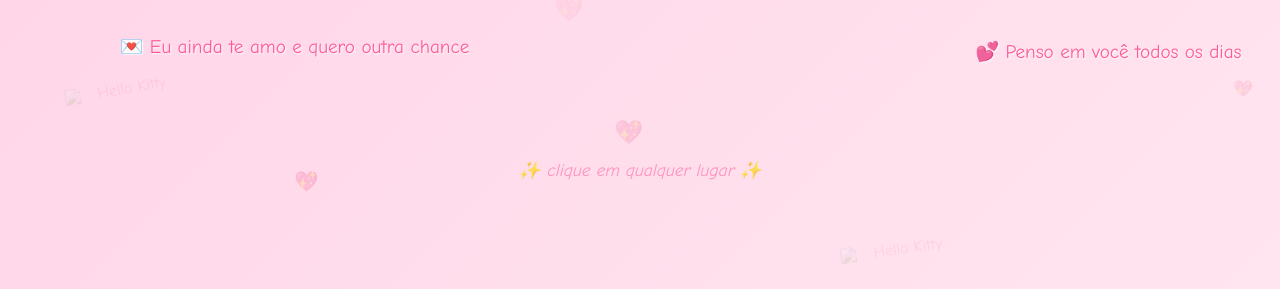
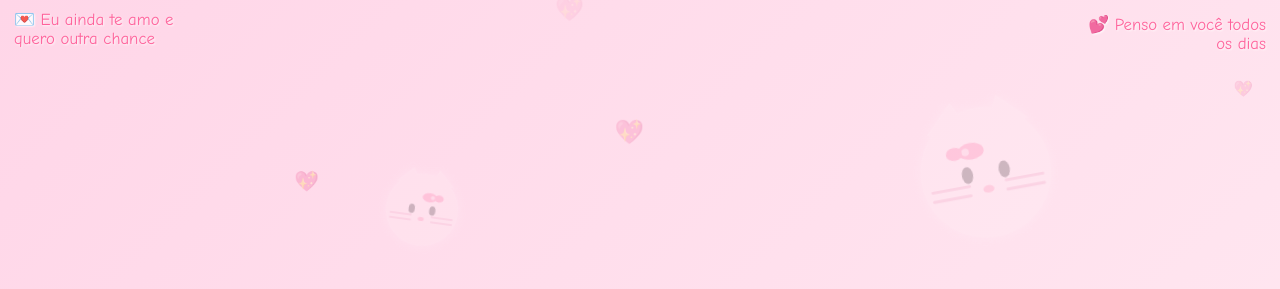
Before and after one commit to miguelmachado2930-cloud/Lucas-amor.com, a plain HTML site: page index.html in a window 1280 px wide. Shown: the top 289 px of the page. Drawn offline with Linux system fonts and the light colour scheme.

Commit message:
Update index.html

```diff
--- a/index.html
+++ b/index.html
@@ -1,103 +1,108 @@
 <!DOCTYPE html>
 <html lang="pt-BR">
 <head>
-  <meta charset="UTF-8">
-  <meta name="viewport" content="width=device-width, initial-scale=1.0">
+  <meta charset="utf-8" />
+  <meta name="viewport" content="width=device-width,initial-scale=1" />
   <title>Ainda tenho sentimentos por vc 💖</title>
   <style>
-    * {
+    @import url('https://fonts.googleapis.com/css2?family=Pacifico&display=swap');
+
+    :root {
+      --pink1: #ffd6e8;
+      --pink2: #ffeaf2;
+      --accent: #ff4d8d;
+    }
+
+    html, body {
+      height: 100%;
       margin: 0;
       padding: 0;
-      box-sizing: border-box;
+      font-family: "Comic Sans MS", cursive, sans-serif;
+      background: linear-gradient(135deg, var(--pink1), var(--pink2));
+      overflow: hidden;
+      user-select: none;
+      -webkit-font-smoothing: antialiased;
     }
 
-    body {
-      background: linear-gradient(135deg, #ffd6e8, #ffeaf2);
-      font-family: 'Comic Sans MS', cursive, sans-serif;
-      color: #ff4d8d;
-      text-align: center;
-      height: 100vh;
-      overflow: hidden;
-      user-select: none;
-      position: relative;
+    /* Gatinhas Hello Kitty */
+    .kitty {
+      position: absolute;
+      opacity: 0.22; /* um pouco mais visível */
+      pointer-events: none;
+      z-index: 1;
+      filter: drop-shadow(0 0 6px rgba(255,255,255,0.7));
+      transition: transform 20s ease-in-out;
     }
 
-    /* Fundo Hello Kitty */
-    .bg-img {
+    /* Clique */
+    .click-text {
       position: absolute;
-      width: 120px;
-      opacity: 0.12; /* um pouco mais visível */
-      z-index: 0;
+      top: 42%;
+      left: 50%;
+      transform: translate(-50%, -50%);
+      font-family: 'Pacifico', cursive;
+      font-size: 1.5rem;
+      color: #ff69b4;
+      animation: glow 2.2s ease-in-out infinite;
+      z-index: 4;
     }
 
-    .hello1 { top: 10%; left: 5%; transform: rotate(-10deg); }
-    .hello2 { top: 70%; right: 10%; transform: rotate(15deg); }
-    .hello3 { bottom: 15%; left: 25%; transform: rotate(5deg); }
-    .hello4 { top: 30%; right: 25%; transform: rotate(-8deg); }
+    @keyframes glow {
+      0%, 100% { text-shadow: 0 0 8px rgba(255,255,255,0.9); }
+      50% { text-shadow: 0 0 20px rgba(255,182,217,0.95), 0 0 30px rgba(255,255,255,0.9); }
+    }
 
     /* Texto principal */
-    .click-hint {
-      position: absolute;
-      top: 20%;
-      left: 50%;
-      transform: translateX(-50%);
-      font-size: 1.1em;
-      color: #ff80b3;
-      font-style: italic;
-      opacity: 0.8;
-      z-index: 2;
-    }
-
     h1 {
       position: absolute;
       top: 50%;
       left: 50%;
       transform: translate(-50%, -50%);
-      font-size: clamp(1.3em, 4vw, 2.5em);
+      font-size: 2.4rem;
+      color: var(--accent);
       animation: pulse 2s infinite;
-      z-index: 2;
-      padding: 0 10px;
+      z-index: 5;
     }
 
     @keyframes pulse {
       0% { transform: translate(-50%, -50%) scale(1); }
-      50% { transform: translate(-50%, -50%) scale(1.08); color: #ff66a3; }
+      50% { transform: translate(-50%, -50%) scale(1.06); color: #ff66a3; }
       100% { transform: translate(-50%, -50%) scale(1); }
     }
 
     /* Frases nos cantos */
     .corner {
       position: absolute;
-      font-size: clamp(0.8em, 2vw, 1.2em);
-      opacity: 0.9;
-      width: 40%;
+      width: 180px;
+      font-size: 1.05rem;
+      color: var(--accent);
+      opacity: 0.85;
       text-shadow: 1px 1px 2px #fff;
-      z-index: 2;
+      z-index: 5;
     }
 
-    .top-left { top: 5%; left: 3%; animation: float 4s ease-in-out infinite; }
-    .top-right { top: 5%; right: 3%; animation: float 5s ease-in-out infinite; text-align: right; }
-    .bottom-left { bottom: 5%; left: 3%; animation: float 6s ease-in-out infinite; }
-    .bottom-right { bottom: 5%; right: 3%; animation: float 7s ease-in-out infinite; text-align: right; }
+    .top-left { top: 14px; left: 14px; animation: float 4s ease-in-out infinite; }
+    .top-right { top: 14px; right: 14px; animation: float 5.2s ease-in-out infinite; text-align: right; }
+    .bottom-left { bottom: 14px; left: 14px; animation: float 6s ease-in-out infinite; }
+    .bottom-right { bottom: 14px; right: 14px; animation: float 7s ease-in-out infinite; text-align: right; }
 
     @keyframes float {
-      0% { transform: translateY(0px); }
+      0% { transform: translateY(0); }
       50% { transform: translateY(-10px); }
-      100% { transform: translateY(0px); }
+      100% { transform: translateY(0); }
     }
 
-    /* Corações subindo */
+    /* Corações animados */
     .heart {
       position: absolute;
-      color: #ff4d8d;
       font-size: 20px;
-      animation: rise 6s linear infinite;
-      z-index: 1;
+      z-index: 3;
+      animation: rise 6s linear forwards;
     }
 
     @keyframes rise {
-      0% { transform: translateY(100vh) scale(0.8); opacity: 0.8; }
-      100% { transform: translateY(-10vh) scale(1.5); opacity: 0; }
+      0% { transform: translateY(100vh) scale(0.85); opacity: 0.9; }
+      100% { transform: translateY(-10vh) scale(1.45); opacity: 0; }
     }
 
     audio { display: none; }
@@ -105,54 +110,92 @@
 </head>
 <body>
 
-  <!-- Imagens Hello Kitty -->
-  <img src="hello1.png" alt="Hello Kitty" class="bg-img hello1">
-  <img src="hello2.png" alt="Hello Kitty" class="bg-img hello2">
-  <img src="hello1.png" alt="Hello Kitty" class="bg-img hello3">
-  <img src="hello2.png" alt="Hello Kitty" class="bg-img hello4">
+  <!-- Texto de clique -->
+  <div class="click-text">Clique em qualquer lugar 💕</div>
 
-  <!-- Texto -->
-  <div class="click-hint">✨ clique em qualquer lugar ✨</div>
+  <!-- Título -->
   <h1>Eu, <b>Lucas Klein Pereira</b>, te amo muito! 💖</h1>
 
-  <!-- Frases românticas -->
+  <!-- Frases -->
   <div class="corner top-left">💌 Eu ainda te amo e quero outra chance</div>
   <div class="corner top-right">💕 Penso em você todos os dias</div>
   <div class="corner bottom-left">🌹 Meu coração ainda é seu</div>
   <div class="corner bottom-right">💘 Volta pra mim, por favor</div>
 
   <!-- Música -->
-  <audio id="bgmusic" autoplay loop>
+  <audio id="bgmusic" loop>
     <source src="see_you_again_instrumental.mp3" type="audio/mpeg">
   </audio>
 
   <script>
-    // Corações subindo
+    // SVG da Hello Kitty (inline, simples e leve)
+    const kittySVG = `
+      <svg viewBox="0 0 200 200" xmlns="http://www.w3.org/2000/svg">
+        <circle cx="100" cy="100" r="70" fill="#fff5f8"/>
+        <polygon points="45,50 75,20 95,60" fill="#fff5f8"/>
+        <polygon points="155,50 125,20 105,60" fill="#fff5f8"/>
+        <ellipse cx="80" cy="100" rx="6" ry="9" fill="#222"/>
+        <ellipse cx="120" cy="100" rx="6" ry="9" fill="#222"/>
+        <ellipse cx="100" cy="118" rx="6" ry="4" fill="#ff8ab0"/>
+        <g stroke="#f0a3c2" stroke-width="3" stroke-linecap="round">
+          <line x1="40" y1="112" x2="80" y2="112" />
+          <line x1="40" y1="122" x2="80" y2="122" />
+          <line x1="160" y1="112" x2="120" y2="112" />
+          <line x1="160" y1="122" x2="120" y2="122" />
+        </g>
+        <g transform="translate(58,60) scale(.5)">
+          <ellipse cx="60" cy="30" rx="28" ry="18" fill="#ff6ea3"/>
+          <ellipse cx="24" cy="30" rx="18" ry="14" fill="#ff6ea3"/>
+          <circle cx="48" cy="30" r="8" fill="#ffd1e3"/>
+        </g>
+      </svg>
+    `;
+
+    // Cria várias gatinhas em posições e tamanhos aleatórios
+    for (let i = 0; i < 10; i++) {
+      const div = document.createElement('div');
+      div.classList.add('kitty');
+      div.innerHTML = kittySVG;
+      div.style.left = Math.random() * 90 + 'vw';
+      div.style.top = Math.random() * 90 + 'vh';
+      const size = 100 + Math.random() * 150;
+      div.style.width = size + 'px';
+      div.style.transform = `rotate(${Math.random() * 40 - 20}deg) scale(${Math.random() < 0.5 ? -1 : 1},1)`;
+      document.body.appendChild(div);
+    }
+
+    // corações flutuando
     function createHeart() {
-      const heart = document.createElement('div');
-      heart.classList.add('heart');
-      heart.textContent = '💖';
-      heart.style.left = Math.random() * 100 + 'vw';
-      heart.style.fontSize = (Math.random() * 20 + 10) + 'px';
-      heart.style.animationDuration = (Math.random() * 3 + 4) + 's';
-      document.body.appendChild(heart);
-      setTimeout(() => heart.remove(), 7000);
+      const d = document.createElement('div');
+      d.className = 'heart';
+      d.textContent = '💖';
+      d.style.left = Math.random() * 100 + 'vw';
+      d.style.fontSize = (Math.random() * 22 + 10) + 'px';
+      d.style.animationDuration = (Math.random() * 3 + 4) + 's';
+      document.body.appendChild(d);
+      setTimeout(() => d.remove(), 8000);
     }
     setInterval(createHeart, 400);
 
-    // Música automática com fallback
-    const music = document.getElementById("bgmusic");
-    music.volume = 0.5;
-    document.addEventListener("DOMContentLoaded", () => {
-      const playPromise = music.play();
-      if (playPromise !== undefined) {
-        playPromise.catch(() => {
-          document.body.addEventListener("click", () => {
-            music.play();
-          }, { once: true });
-        });
+    // música
+    const music = document.getElementById('bgmusic');
+    music.volume = 0.45;
+
+    function tryPlay() {
+      const p = music.play();
+      if (p !== undefined) {
+        p.then(() => {
+          document.querySelector('.click-text').style.display = 'none';
+        }).catch(() => {});
       }
-    });
+    }
+
+    window.addEventListener('load', () => tryPlay());
+    document.body.addEventListener('click', function handler() {
+      tryPlay();
+      document.querySelector('.click-text').style.display = 'none';
+      document.body.removeEventListener('click', handler);
+    }, { once: true });
   </script>
 </body>
 </html>
```
